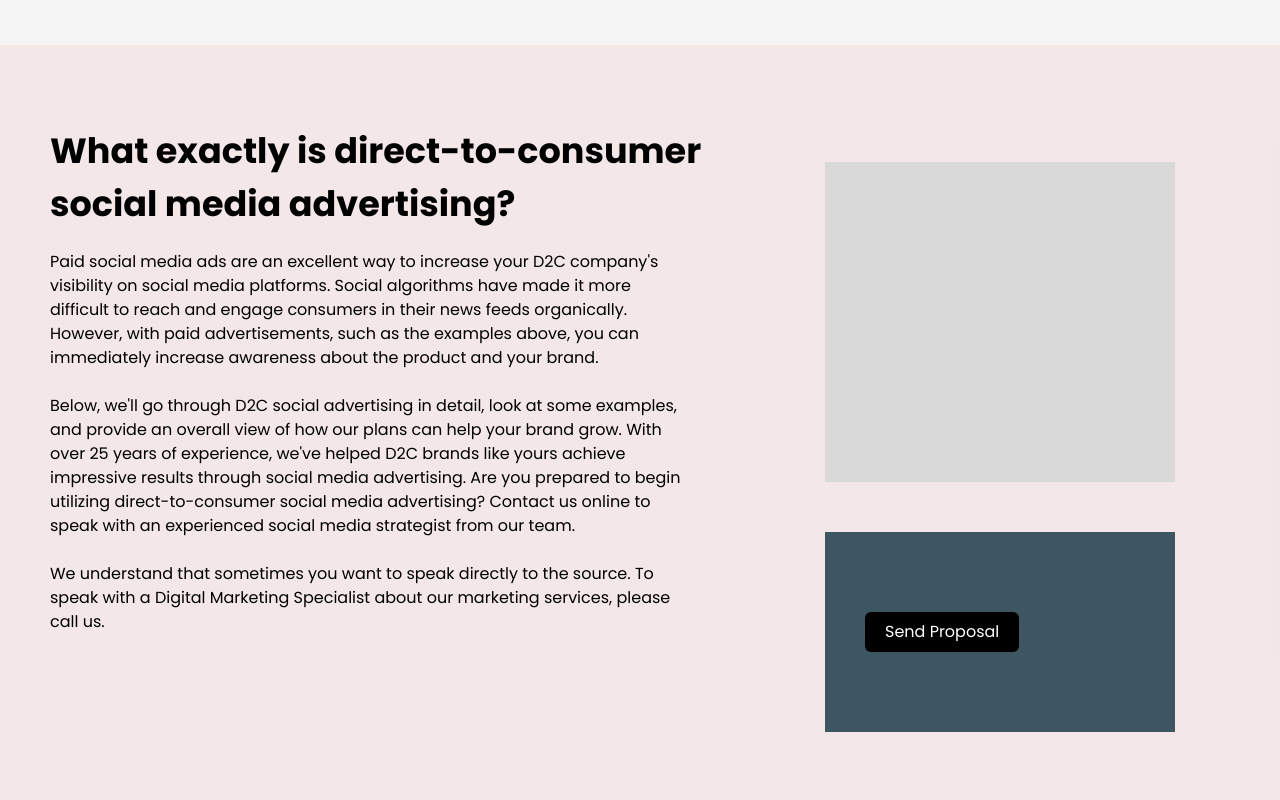
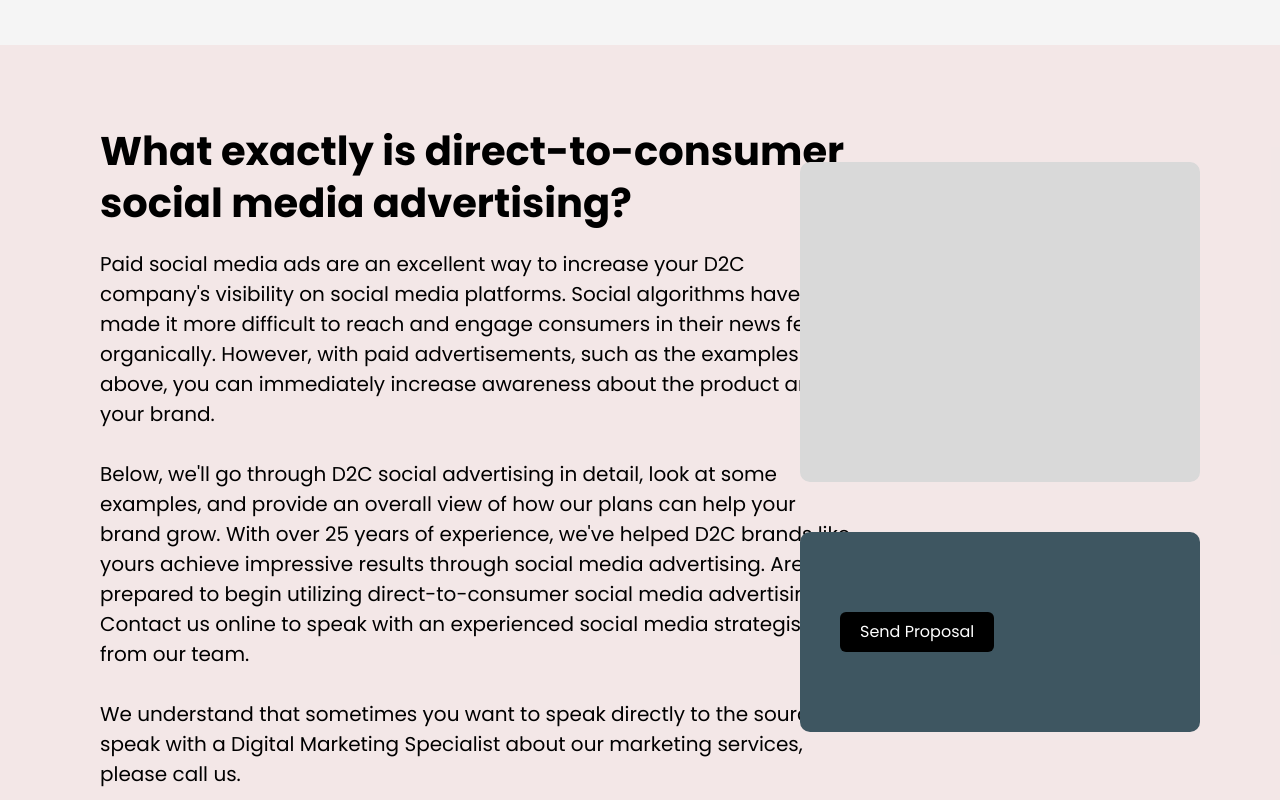
Before and after one commit to Musclednazmul123/muscled-landing-pages, a Next.js app: page /views/muscled-d2c-social-advertising-services in a window 1280 px wide. Shown: the part 2140-2940 px from the top of the page. Built offline with nearby package versions, Linux system fonts and the light colour scheme.

Commit message:
[MUS-0015] updated

```diff
--- a/components/common/DirectToConsumer.tsx
+++ b/components/common/DirectToConsumer.tsx
@@ -5,12 +5,12 @@ import Button from "../Button";
 
 const DirectToConsumer = () => {
   return (
-    <div className="w-50 bg-[#C40000]/[.06] h-[804px] mt-[100px] flex  ">
-      <div className="w-6/12 h-[804px] flex flex-col ml-[50px] mr-[80px] ">
-        <p className="text-[35px] font-bold mt-[80px] mb-[20px] w-[760px] ">
+    <div className="w-50 bg-[#C40000]/[.06] h-[804px] mt-[100px] flex pb-[80px] ">
+      <div className="w-6/12 h-[804px] flex flex-col ml-[50px] mr-[30px] pl-[50px] ">
+        <p className="text-[40px] font-bold mt-[80px] mb-[20px] w-[760px] h-[104px] leading-[52px] not-italic ">
           What exactly is direct-to-consumer social media advertising?
         </p>
-        <p>
+        <p className="text-[20px] leading-[30px] font-normal not-italic w-[760px] h-[520px]">
           Paid social media ads are an excellent way to increase your D2C
           company's visibility on social media platforms. Social algorithms have
           made it more difficult to reach and engage consumers in their news
@@ -31,15 +31,22 @@ const DirectToConsumer = () => {
           services, please call us.{" "}
         </p>
       </div>
-      <div className="w-6/12 h-[804px] mr-[50px] flex flex-col items-center">
-        <div className="bg-[#D9D9D9] w-[350px] h-[320px] mt-[117px]">
+      <div className="w-6/12 h-[804px] flex flex-col items-center ">
+        <div className="bg-[#D9D9D9] w-[400px] h-[320px] mt-[117px] rounded-[10px] bg-[#1c1c1c]">
           <ReactPlayer
-            width="350px"
+            width="400px"
             height="320px"
             url="https://www.youtube.com/watch?v=ysz5S6PUM-U"
+            style={{
+              borderRadius: "10px",
+              paddingTop: "2.5px",
+              paddingBottom: "2.5px",
+              paddingLeft: "2.5px",
+              paddingRight: "2.5px",
+            }}
           />
         </div>
-        <div className="bg-[#3E5661]  w-[350px] h-[200px] mt-[50px] flex justify-start items-center pl-[40px]">
+        <div className="bg-[#3E5661]  w-[400px] h-[200px] mt-[50px] flex justify-start items-center pl-[40px] rounded-[10px]">
           <Button text="Send Proposal" />
         </div>
       </div>
```
